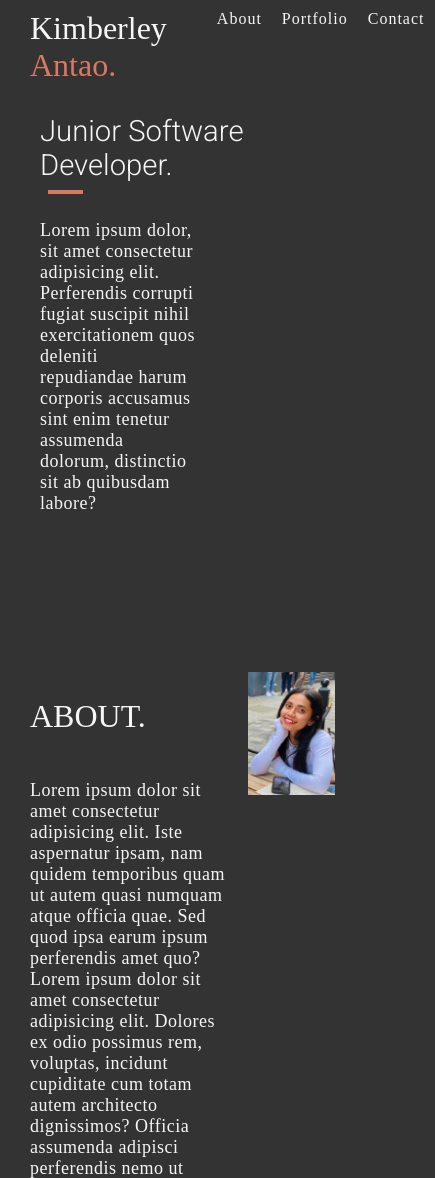
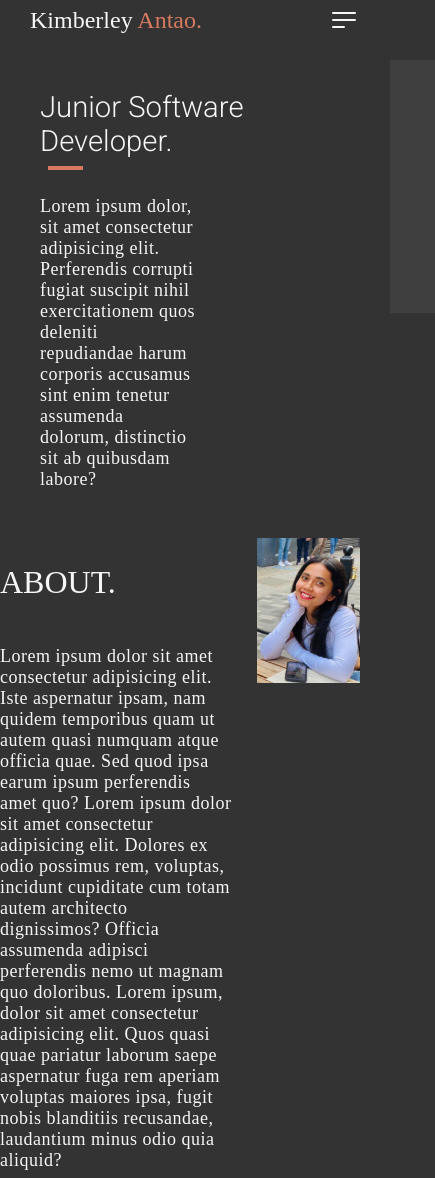
Before and after one commit to Kim-Antao/MyProfile, a plain HTML site: page index.html in a window 390 px wide. Shown: the part 20-1198 px from the top of the page, 435 px wide, since content can reach past the window. Drawn offline with Linux system fonts and the light colour scheme; a web font is replaced by a local one.

Commit message:
navigation is now responsive

```diff
--- a/index.html
+++ b/index.html
@@ -9,14 +9,18 @@
 </head>
 <body>
     <header>
-        <nav class="nav-bar">
-            <div class="nav-brand ">Kimberley
-                <span class="secondary-color">Antao.</span>
+        <nav class="navigation">
+            <div class="navigation__brand">Kimberley
+                <span class="navigation__brand--last-name">Antao.</span>
             </div>
-            <ul class="nav-items ">
-                <li><a href="#aboutSection">About</a></li>
-                <li><a href="#portfolioSection">Portfolio</a></li>
-                <li><a href="#contactSection">Contact</a></li>
+            <input type="checkbox" id="toggleBtn">
+            <label for="toggleBtn" class="navigation__toggle-button">
+                <svg xmlns="http://www.w3.org/2000/svg" viewBox="0 0 24 24"><path fill-rule="evenodd" d="M3 6.75A.75.75 0 0 1 3.75 6h16.5a.75.75 0 0 1 0 1.5H3.75A.75.75 0 0 1 3 6.75M3 12a.75.75 0 0 1 .75-.75h16.5a.75.75 0 0 1 0 1.5H3.75A.75.75 0 0 1 3 12m0 5.25a.75.75 0 0 1 .75-.75H12a.75.75 0 0 1 0 1.5H3.75a.75.75 0 0 1-.75-.75" clip-rule="evenodd"/></svg>
+            </label>
+            <ul class="navigation__items ">
+                <li class="navigation__items--list"><a href="#aboutSection">About</a></li>
+                <li class="navigation__items--list"><a href="#portfolioSection">Portfolio</a></li>
+                <li class="navigation__items--list"><a href="#contactSection">Contact</a></li>
             </ul>
         </nav>
         <div class="introductory-content">
--- a/styling/display.scss
+++ b/styling/display.scss
@@ -3,6 +3,6 @@
     flex-wrap: nowrap;
 }
 
-@mixin default-grid{
-    display: grid;
+@mixin default-padding{
+    padding: 0px 30px 30px 30px;
 }
--- a/styling/mediaQueries.scss
+++ b/styling/mediaQueries.scss
@@ -6,26 +6,26 @@
     }
 }
 
-@mixin tablet{
-    @media only screen and (mid-width:($xs + 1px)) and (max-width:$sm) {
+@mixin medium-phone{
+    @media only screen and (min-width:($xs + 1px)) and (max-width:$sm) {
         @content;
     }
 }
 
-@mixin landscape-tablet{
-    @media only screen and (mid-width:($sm + 1px)) and (max-width:$md) {
+@mixin tablet{
+    @media only screen and (min-width:($sm + 1px)) and (max-width:$md) {
         @content;
     }
 }
 
 @mixin laptop{
-    @media only screen and (mid-width:($md + 1px)) and (max-width:$lg) {
+    @media only screen and (min-width:($md + 1px)) and (max-width:$lg) {
         @content;
     }
 }
 
-@mixin large-screen{
-    @media only screen and (mid-width:($lg + 1px)) and (max-width:$xl) {
+@mixin large-laptop{
+    @media only screen and (min-width:($lg + 1px)) and (max-width:$xl) {
         @content;
     }
 }
--- a/styling/palette.scss
+++ b/styling/palette.scss
@@ -1,5 +1,6 @@
 //background colors
 $primary-background-color:#333333;
+$dropdown-background-color:#3f3f3f;
 $secondary-background-color:#4f4f4f;
 $tertiary-background-color:#5b5a5a;
 
--- a/styling/responsive.scss
+++ /dev/null
@@ -1,2 +0,0 @@
-@use "./device.scss";
-@use "./mediaQueries.scss";
--- a/styling/style.scss
+++ b/styling/style.scss
@@ -1,3 +1,5 @@
+@use "./display.scss";
+@use "./mediaQueries.scss";
 @import "./palette.scss";
 @import "./fonts.scss";
 
@@ -7,30 +9,120 @@ body{
     color: $primary-font-color;
 }
 
-header, main{
+.navigation{
+    @include display.default-flex;
+    box-sizing: border-box;
+    height: 80px;
+    width: 100vw;
+    position: fixed;
+    top: 0px;
+    left: 0px;
+    background-color: $primary-background-color;
     padding: 30px;
+    z-index: 2;
+    align-items: center;
+    flex-grow: 3;
+
+    &__brand{
+        font-family: $special-font;
+        font-weight: 400;
+        font-size: xx-large;
+
+        &--last-name{
+            color: $secondary-font-color;
+        }
+    }
+
+    &__items{
+        @include display.default-flex;
+        list-style: none;
+        margin: 0px;
+        align-items: center;
+        margin-left: auto;
+
+        &--list{
+            padding: 20px;
+        }
+    }
+
+    &__toggle-button{
+        width: 2em;
+        height: 2em;
+        fill: $primary-font-color;
+        cursor: pointer;
+        display: none;
+    }
+
 }
 
-.nav-bar{
-    display: flex;
+#toggleBtn{
+    display: none;
 }
 
-.nav-brand{
-    font-family: $special-font;
-    font-weight: 400;
-    font-size: xx-large;
-    flex-grow: 3;
+@include mediaQueries.phone{
+    .navigation{
+
+        &__toggle-button{
+            display: block;
+            margin-left: auto;
+        }
+
+        &__items{
+            position: fixed;
+            width: 100%;
+            height: 30vh;
+            background-color: $dropdown-background-color;
+            top: 80px;
+            left: 0;
+            right: -100%;
+            @include display.default-flex;
+            flex-direction: column;
+            padding: 0;
+            transition: all .5s;
+        }
+
+        &__brand{
+            font-size: x-large;
+        }
+
+    }
+
 }
 
-.secondary-color{
-    color: $secondary-font-color;
+@include mediaQueries.medium-phone{
+
+    .navigation{
+        &__items{
+
+            &--list{
+                padding: 0px;
+            }
+        }
+
+        &__brand{
+            font-size: x-large;
+        }
+    }
 }
 
-.nav-items{
-    list-style: none;
-    display: flex;
-    margin: 0px;
+@include mediaQueries.tablet{
+    .navigation{
+        &__items{
+            &--list{
+                padding: 20px;
+            }
+        }
+
+
+    }
 }
+
+
+input[type=checkbox]:checked ~ .navigation__items{
+   right: 0%;
+}
+
+
 
 a{
     color: $primary-font-color;
@@ -42,13 +134,18 @@ a{
 
 a:hover{
     color: $secondary-font-color;
+    transition: 0.7s;
 }
 
 .introductory-content{
+    @include display.default-padding;
+    position: relative;
+    top: 80px;
     margin: 10px 10px 5rem 10px;
     display: grid;
     grid-template-columns: repeat(2, 1fr);
 }
+
 
 .main-heading{
     grid-column-start: 1;
```
Also changed, not shown: styling/style.css.
